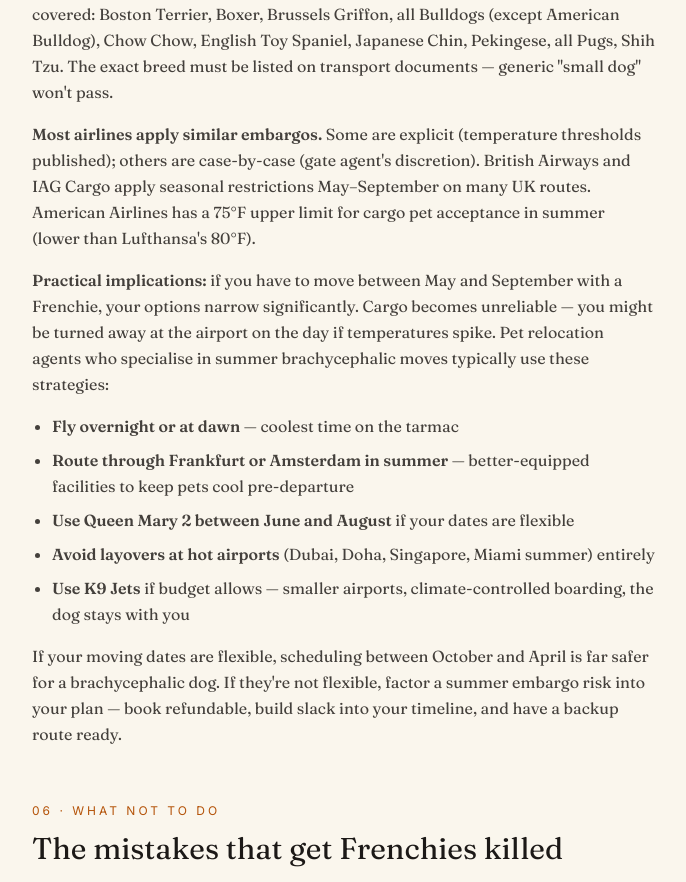
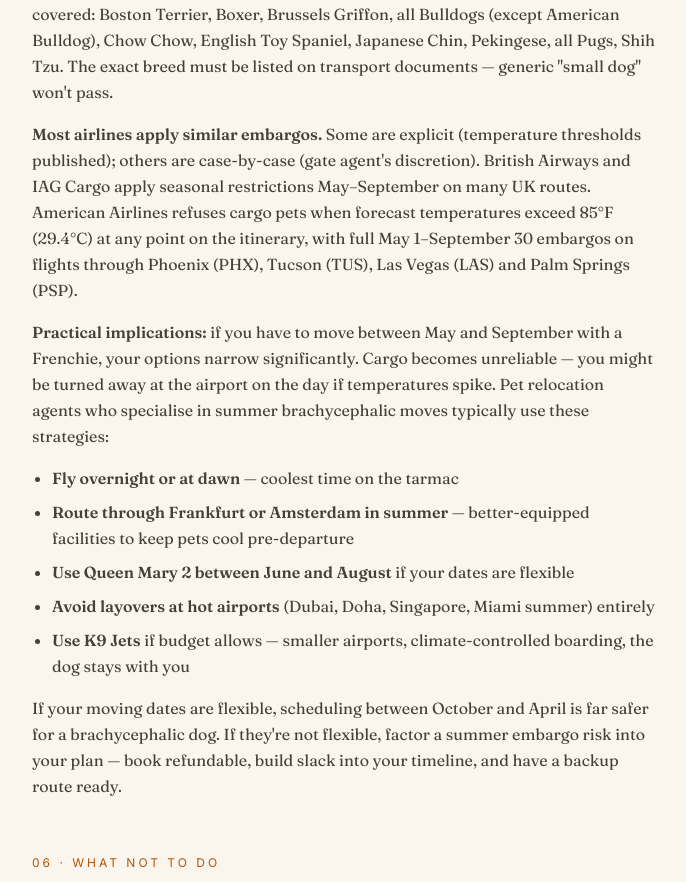
Before and after one commit to rupindermahay/petsincabin, a Next.js app: page /flying-with-a-french-bulldog in a window 1280 px wide. Shown: the part 6543-7425 px from the top of the page, without its empty margins (296-982 px from the left). Built offline with nearby package versions, Linux system fonts and the light colour scheme.

Commit message:
Add files via upload

```diff
--- a/pages/flying-with-a-french-bulldog.js
+++ b/pages/flying-with-a-french-bulldog.js
@@ -262,7 +262,7 @@ export default function FlyingWithAFrenchBulldog() {
             </p>
 
             <p className="font-serif text-stone-700 leading-relaxed mb-4">
-              <strong>Most airlines apply similar embargos.</strong> Some are explicit (temperature thresholds published); others are case-by-case (gate agent's discretion). British Airways and IAG Cargo apply seasonal restrictions May–September on many UK routes. American Airlines has a 75°F upper limit for cargo pet acceptance in summer (lower than Lufthansa's 80°F).
+              <strong>Most airlines apply similar embargos.</strong> Some are explicit (temperature thresholds published); others are case-by-case (gate agent's discretion). British Airways and IAG Cargo apply seasonal restrictions May–September on many UK routes. American Airlines refuses cargo pets when forecast temperatures exceed 85°F (29.4°C) at any point on the itinerary, with full May 1–September 30 embargos on flights through Phoenix (PHX), Tucson (TUS), Las Vegas (LAS) and Palm Springs (PSP).
             </p>
 
             <p className="font-serif text-stone-700 leading-relaxed mb-4">
```
